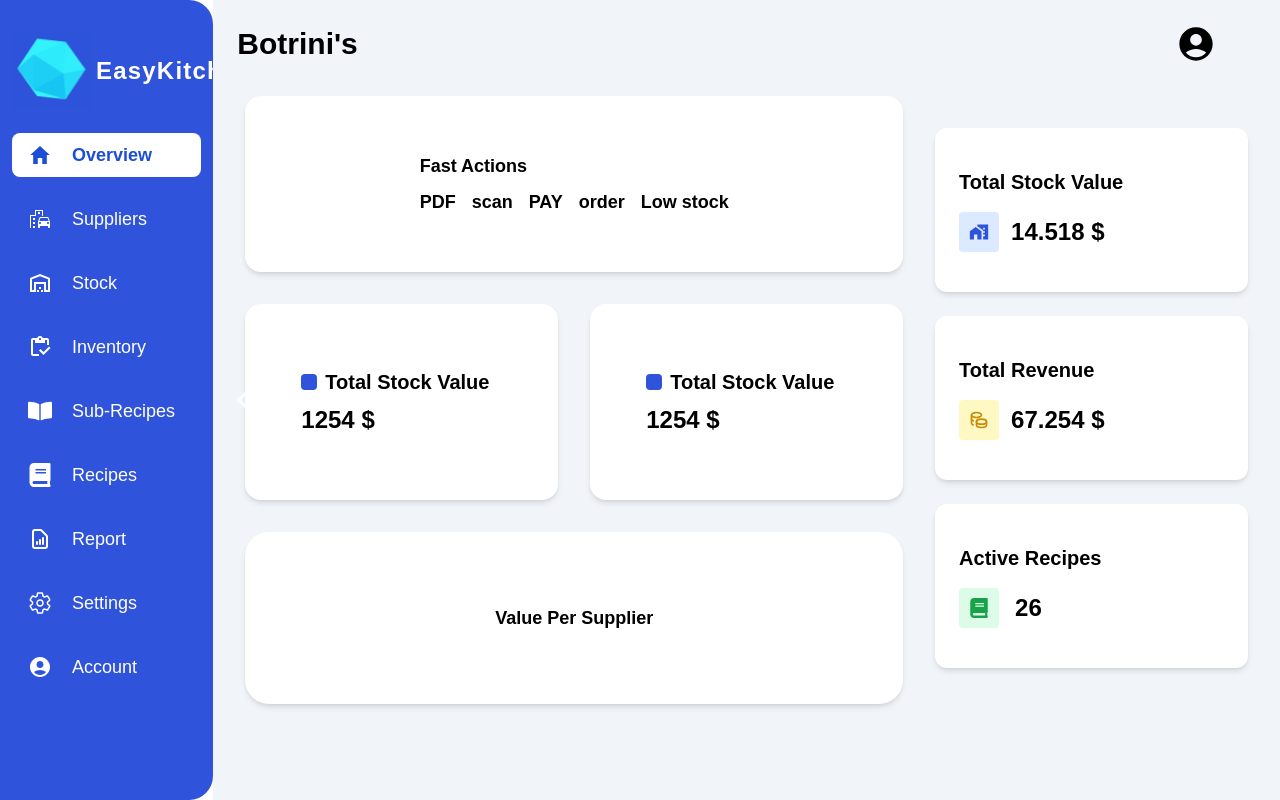
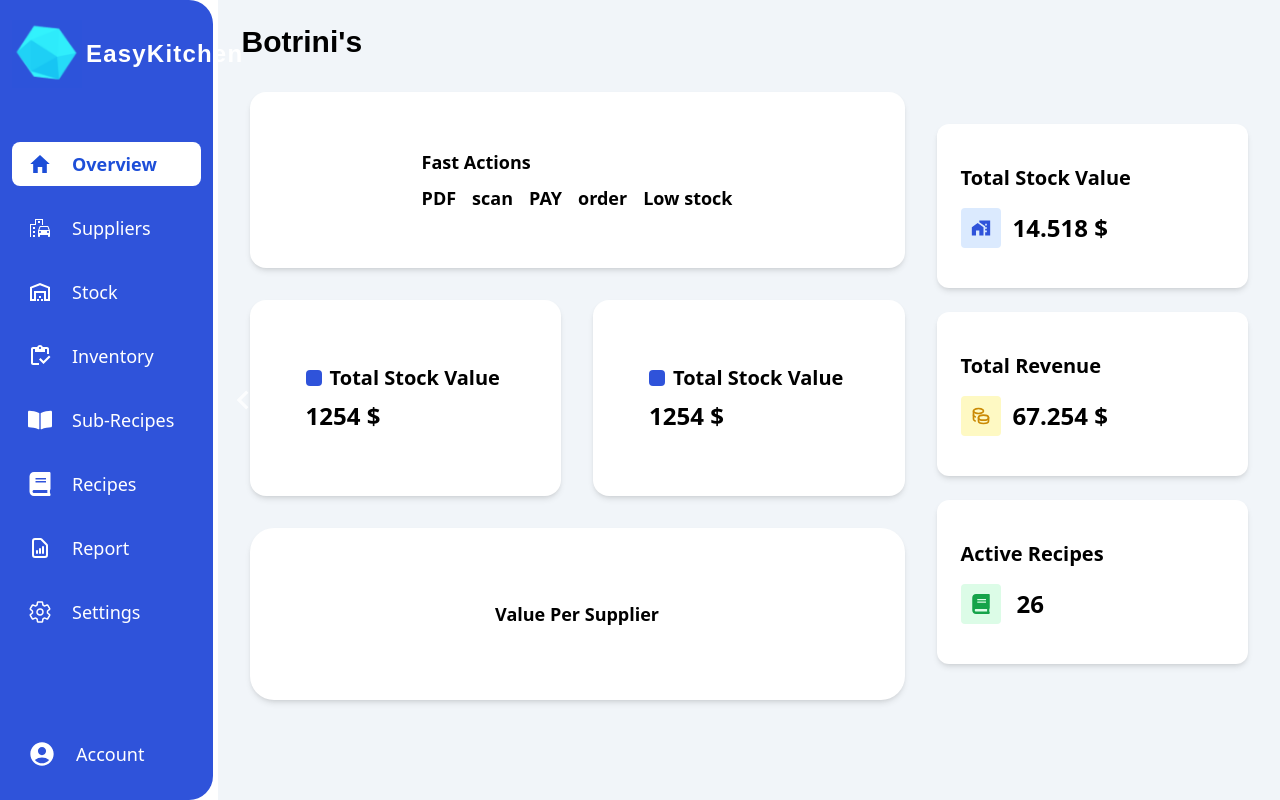
Before and after one commit to vlasiszacharis/GorillaT, a React (Create React App) app: page /dashboard in a window 1280 px wide. Built offline with nearby package versions, Linux system fonts and the light colour scheme.

Commit message:
ui changes

```diff
--- a/src/App.tsx
+++ b/src/App.tsx
@@ -35,12 +35,11 @@ function App() {
   };
   return (
     <>
-      <div className="min-h-screen  grid grid-rows-[auto,1fr]">
-        <div className="flex flex-row min-h-full font-manrope">
+      <div className="min-h-screen flex">
         <aside
-            className={`  pt-8 rounded-r-3xl  bg-custom-navy ${
+          className={`fixed  pt-5 rounded-r-3xl  bg-custom-navy ${
             isCollapsed ? "w-[5%]" : "w-1/6"
-            } p-3 text-white text-opacity-80 transition-all duration-300 h-screen `}
+          } p-3 text-white text-opacity-80 transition-all duration-300 h-screen flex flex-col justify-between `}
         >
           {!isCollapsed && (
             <button
@@ -60,8 +59,8 @@ function App() {
             </button>
           )}
 
-            <div className="flex justify-start items-center gap-1   pb-6 ">
-              <img src={logo} width={"80px"} className="App-logo" alt="logo" />
+          <div className="flex justify-start items-center gap-1 pb-5 ">
+            <img src={logo} width={"70px"} className="App-logo" alt="logo" />
 
             {!isCollapsed && (
               <h1 className="font-manrope text-2xl tracking-wider text-white font-semibold text-opacity-100 ">
@@ -69,7 +68,7 @@ function App() {
               </h1>
             )}
           </div>
-            <div className="flex flex-col gap-3">
+          <div className="flex flex-col gap-3 pb-14 ">
             <NavLink
               data-tooltip-id="overview"
               data-tooltip-content="Overview"
@@ -205,26 +204,32 @@ function App() {
               {!isCollapsed && <span>Settings</span>}
               {isCollapsed && <Tooltip id="settings" place="right" />}
             </NavLink>
+          </div>
+          <div className="flex flex-col gap-3 pb-1">
             <NavLink
               data-tooltip-id="account"
               data-tooltip-content="Account"
               className={({ isActive }) =>
                 `flex items-center justify-start gap-5 mb-2 px-4 py-2 text-lg ${
                   isActive
-                      ? "bg-white font-bold text-blue-700  rounded-lg"
+                    ? "bg-white font-bold text-blue-700 rounded-lg"
                     : "text-white hover:bg-white/30"
                 }`
               }
               to="/account"
             >
-                <MdAccountCircle size={24} />
+              <MdAccountCircle size={28} />
               {!isCollapsed && <span>Account</span>}
               {isCollapsed && <Tooltip id="account" place="right" />}
             </NavLink>
           </div>
         </aside>
 
-          <main className="flex-1 ">
+        <main
+          className={`flex-1 transition-margin duration-300 ${
+            isCollapsed ? "ml-[5%]" : "ml-[17%]"
+          }`}
+        >
           <Routes>
             <Route path="/dashboard" element={<Dashboard />} />
             <Route path="/inventory" element={<Inventory />} />
@@ -241,7 +246,6 @@ function App() {
           </Routes>
         </main>
       </div>
-      </div>
     </>
   );
 }
--- a/src/pages/Dashboard/Dashboard.tsx
+++ b/src/pages/Dashboard/Dashboard.tsx
@@ -2,7 +2,6 @@ import React from "react";
 import { MdMapsHomeWork } from "react-icons/md";
 import { TbCoins } from "react-icons/tb";
 import { FaBook } from "react-icons/fa";
-import { MdAccountCircle } from "react-icons/md";
 
 function Dashboard() {
   return (
@@ -10,9 +9,6 @@ function Dashboard() {
       <div className="flex flex-col h-screen bg-slate-100">
         <div className="flex flex-row justify-between items-center p-6 pr-16 font-manrope font-bold text-xl">
           <h2 className="text-3xl font-bold">Botrini's</h2>
-          <button className=" rounded-full ">
-            <MdAccountCircle size={40} />
-          </button>{" "}
         </div>
 
         <div className="grid p-2 gap-8 mr-6 ml-6 grid-cols-3 items-start justify-center flex-grow">
--- a/src/pages/Inventory/AddItem.tsx
+++ b/src/pages/Inventory/AddItem.tsx
@@ -18,7 +18,7 @@ function AddItem({ setToggleItem }: AddItemPros) {
   const queryClient = useQueryClient();
   const mutation = useMutation(postItem, {
     onSuccess: () => {
-      queryClient.invalidateQueries("fetchInventoryItem");
+      queryClient.invalidateQueries("Items");
     },
     onError: (error) => {
       console.error("Error creating supplier:", error);
```
Lines whose indentation alone changed are shown as unchanged.
